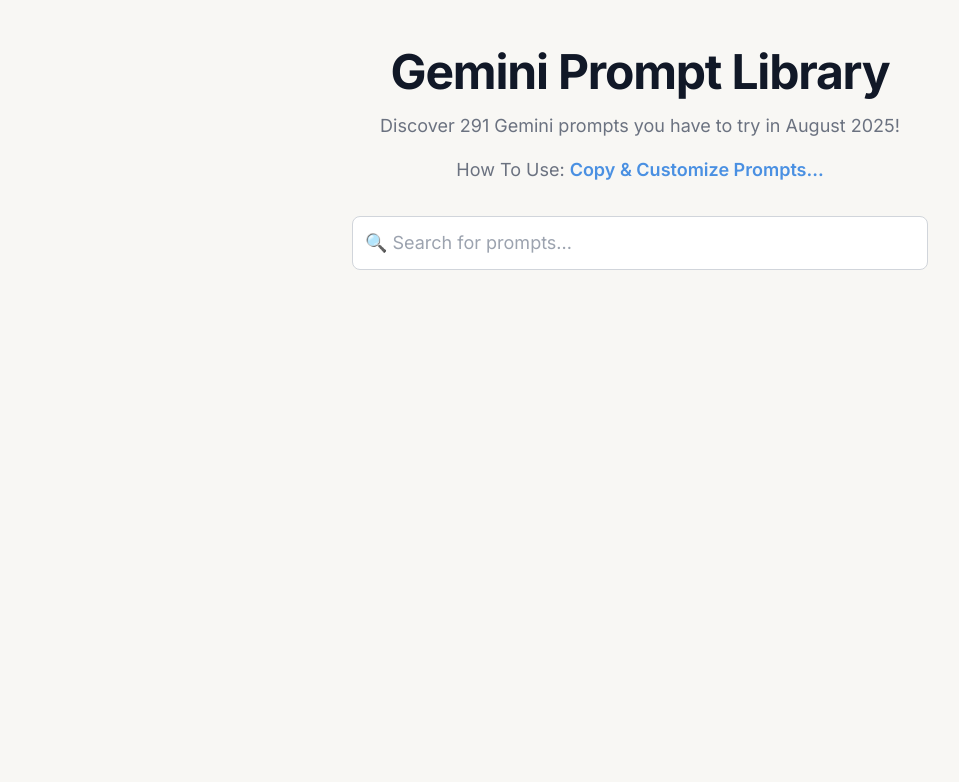
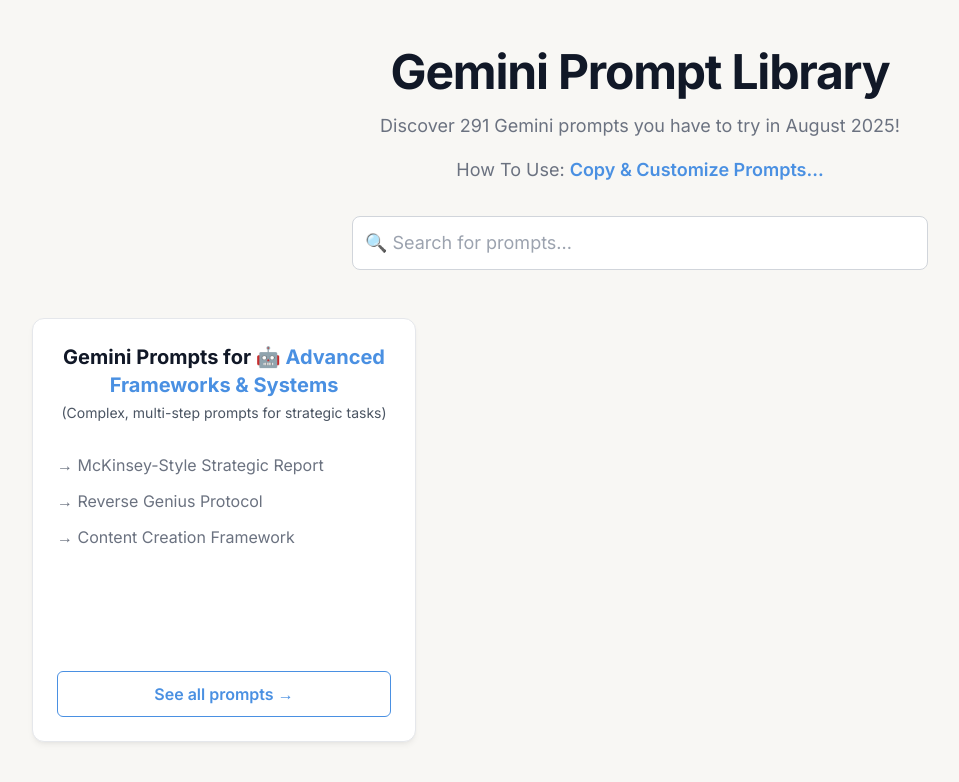
Before and after one commit to duli1982/gbsprompts, a plain HTML site: page index.html in a window 1280 px wide. Shown: the whole page, without its empty margins (0-959 px from the left). Drawn offline with nearby package versions, Linux system fonts and the light colour scheme.

Commit message:
Update index.html

```diff
--- a/index.html
+++ b/index.html
@@ -301,56 +301,108 @@
             categoryCardsContainer.className = 'grid md:grid-cols-2 lg:grid-cols-3 gap-8';
 
             // Define the desired order and structure of categories and subcategories
+            // Define the desired order and structure of categories and subcategories with descriptions
             const orderedCategories = {
-                "Writing": [
-                    "Creative Writing",
-                    "Technical Writing",
-                    "Email & Communication",
-                    "Summarization & Extraction"
-                ],
-                "Coding": [
-                    "Code Generation",
-                    "Code Explanation",
-                    "Debugging",
-                    "Code Review"
-                ],
-                "Learning": [
-                    "Studying & Exam Prep",
-                    "Language Learning",
-                    "New Skills"
-                ],
-                "Brainstorming": [
-                    "Ideas & Concepts",
-                    "Problem Solving"
-                ],
-                "Fun": [
-                    "Games & Roleplay",
-                    "Creative Exploration"
-                ],
-                "Productivity": [
-                    "Planning & Organization",
-                    "Analysis & Reflection"
-                ],
-                "Specialized": [
-                    "Marketing & Sales",
-                    "Healthcare",
-                    "Legal",
-                    "Finance",
-                    "Education"
-                ]
+                "🎯 Talent & HR Management": {
+                    description: "(For recruiters, hiring managers, and HR professionals)",
+                    subcategories: [
+                        "Recruitment",
+                        "AI-Powered Recruitment",
+                        "Candidate Engagement",
+                        "Sourcing Strategy",
+                        "Interview Preparation",
+                        "Performance Reviews"
+                    ]
+                },
+                "🚀 Career & Job Seeking": {
+                    description: "(For individuals seeking jobs or career growth)",
+                    subcategories: [
+                        "Career Advice",
+                        "Career Coaching",
+                        "Job Search",
+                        "Resume Writing"
+                    ]
+                },
+                "📈 Business & Market Strategy": {
+                    description: "(For business owners, strategists, and managers)",
+                    subcategories: [
+                        "Business Plan",
+                        "Product Management",
+                        "Project Management",
+                        "Research & Market Intelligence",
+                        "Sales",
+                        "Financial Advice",
+                        "Budgeting"
+                    ]
+                },
+                "✍️ Content & Creative": {
+                    description: "(For marketing, design, and content creation)",
+                    subcategories: [
+                        "Branding",
+                        "Graphic Design",
+                        "UX Design",
+                        "Newsletter",
+                        "Course Creation"
+                    ]
+                },
+                "⚙️ Personal & Professional Productivity": {
+                    description: "(For improving individual workflow and focus)",
+                    subcategories: [
+                        "Time Management",
+                        "Daily Scheduling",
+                        "Goal Setting",
+                        "Meeting Notes",
+                        "ADHD",
+                        "Event Planning"
+                    ]
+                },
+                "💻 Technical & Data Skills": {
+                    description: "(For specific software and data-related tasks)",
+                    subcategories: [
+                        "Data Analysis",
+                        "Excel",
+                        "VBA"
+                    ]
+                },
+                "✨ Core Prompting Techniques": {
+                    description: "(Fundamental techniques for interacting with AI models)",
+                    subcategories: [
+                        "Prompting Techniques"
+                    ]
+                },
+                "🤖 Advanced Frameworks & Systems": {
+                    description: "(Complex, multi-step prompts for strategic tasks)",
+                    subcategories: [
+                        "McKinsey-Style Strategic Report",
+                        "Reverse Genius Protocol",
+                        "360° Growth Audit & Acceleration Blueprint",
+                        "Content Creation Framework"
+                    ]
+                }
             };
 
             for (const categoryName in orderedCategories) {
-                if (promptData[categoryName]) { // Check if the category exists in the loaded data
-                    const category = promptData[categoryName];
-                    const orderedSubCategories = orderedCategories[categoryName];
+                const categoryInfo = orderedCategories[categoryName];
+                // Find the matching category in the loaded data based on a simplified name
+                const simplifiedCategoryName = categoryName.replace(/[^a-zA-Z0-9]/g, '').toLowerCase();
+                let foundCategoryData = null;
+                for (const dataKey in promptData) {
+                    if (dataKey.replace(/[^a-zA-Z0-9]/g, '').toLowerCase() === simplifiedCategoryName) {
+                        foundCategoryData = promptData[dataKey];
+                        break;
+                    }
+                }
+
+                if (foundCategoryData) {
+                    const orderedSubCategories = categoryInfo.subcategories;
+                    const categoryDescription = categoryInfo.description;
 
                     const card = document.createElement('div');
                     card.className = 'prompt-block flex flex-col';
 
                     let subCategoryLinks = orderedSubCategories.map(subName => {
                         // Only create a link if the subcategory exists in the loaded data
-                        if (category[subName]) {
+                        if (foundCategoryData[subName]) {
                             return `<li><a href="#" class="block py-1.5 text-gray-500" data-category="${categoryName}" data-subcategory="${subName}">→ ${subName}</a></li>`;
                         }
                         return ''; // Return empty string if subcategory not found
@@ -359,6 +411,7 @@
                     card.innerHTML = `
                     <div class="p-6">
                         <h2 class="text-xl font-bold text-center main-heading">Gemini Prompts for <span class="accent-text">${categoryName}</span></h2>
+ <p class="text-gray-600 text-center text-sm mt-1">${categoryDescription}</p>
                     </div>
                     <div class="flex-grow px-6 category-card-list scrollable-list overflow-y-auto">
                         <ul>${subCategoryLinks}</ul>
@@ -367,7 +420,7 @@
                         <button class="see-all-btn w-full py-2.5 rounded-md font-semibold" data-category="${categoryName}">See all prompts →</button>
                     </div>
                 `;
-                categoryCardsContainer.appendChild(card);
+                    categoryCardsContainer.appendChild(card);
                 }
             }
         }
@@ -484,47 +537,17 @@
 
         function renderQuickLinks(activeCategory, activeSubCategory) {
             quickLinksSidebar.innerHTML = '';
+            // Display the detailed category structure directly as text
             for (const categoryName in promptData) {
-                // Only include categories that have subcategories
-                if (Object.keys(promptData[categoryName]).length === 0) {
-                    continue;
-                }
-
                 const categoryTitle = document.createElement('h4');
                 categoryTitle.className = 'font-bold mt-4 mb-2 main-heading';
+                categoryTitle.innerHTML = `**${categoryName.toUpperCase()}**`; // Example formatting
+                quickLinksSidebar.appendChild(categoryTitle); // Add category as a text header
 
-                // Apply text formatting for visual distinction
-                let formattedCategoryName = '';
-                switch (categoryName) {
-                    case 'Writing': formattedCategoryName = `*${categoryName.toUpperCase()}*`; break;
-                    case 'Coding': formattedCategoryName = `**${categoryName.toUpperCase()}**`; break;
-                    case 'Learning': formattedCategoryName = `_${categoryName.toUpperCase()}_`; break;
-                    case 'Brainstorming': formattedCategoryName = `~~${categoryName.toUpperCase()}~~`; break;
-                    case 'Fun': formattedCategoryName = `\`${categoryName.toUpperCase()}\``; break;
-                    case 'Productivity': formattedCategoryName = `***${categoryName.toUpperCase()}***`; break;
-                    case 'Specialized': formattedCategoryName = `___${categoryName.toUpperCase()}___`; break;
-                    default: formattedCategoryName = categoryName.toUpperCase();
-                }
-
-                categoryTitle.innerHTML = `<span class="accent-text">${formattedCategoryName}</span>`;
-                quickLinksSidebar.appendChild(categoryTitle);
-
-                const subList = document.createElement('ul');
-                for (const subCategoryName in promptData[categoryName]) {
+                for (const subCategoryName in promptData[categoryName]) { // Iterate through subcategories
                     const li = document.createElement('li');
                     const link = document.createElement('a');
                     link.href = '#';
-
-                    // Apply text formatting for subcategories
-                    let formattedSubCategoryName = '';
-                    switch (subCategoryName) {
-                        case 'Creative Writing': formattedSubCategoryName = `> ${subCategoryName}`; break;
-                        case 'Technical Writing': formattedSubCategoryName = `- ${subCategoryName}`; break;
-                        case 'Email & Communication': formattedSubCategoryName = `+ ${subCategoryName}`; break;
-                        case 'Summarization & Extraction': formattedSubCategoryName = `_ ${subCategoryName}`; break;
-                        default: formattedSubCategoryName = subCategoryName;
-                    }
-
                     link.textContent = formattedSubCategoryName;
                     link.dataset.category = categoryName;
                     link.dataset.subcategory = subCategoryName;
@@ -533,7 +556,7 @@
                         link.className = 'active font-semibold';
                     }
                     li.appendChild(link);
-                    subList.appendChild(li);
+                    quickLinksSidebar.appendChild(li); // Add subcategory as a text item
                 }
                 quickLinksSidebar.appendChild(subList);
             }
```
